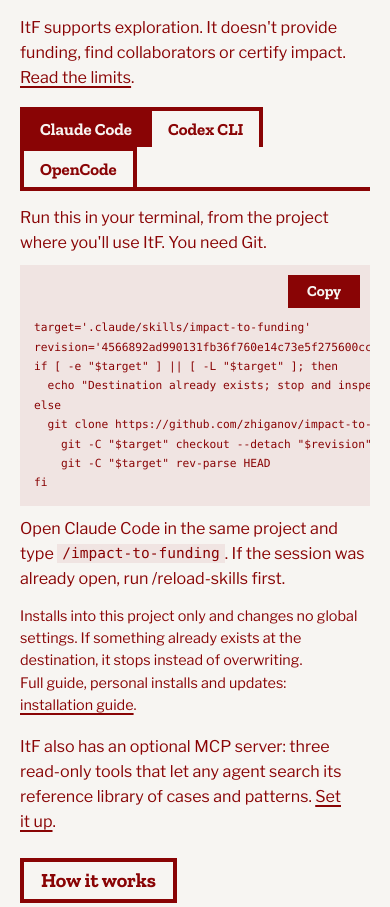
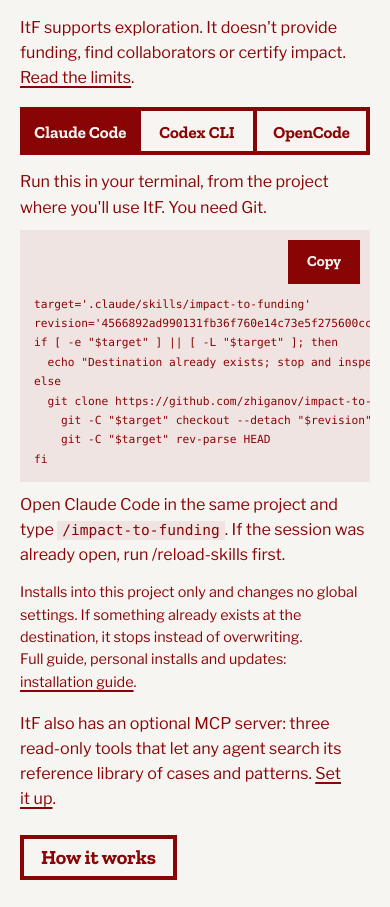
Before and after one commit to zhiganov/itfti-website, an Astro site: page / in a window 390 px wide. Shown: the part 2330-3237 px from the top of the page. Built offline with nearby package versions, Linux system fonts and the light colour scheme; Astro itself is replaced by a stand-in of ours.

Commit message:
Refine mobile installation and copy controls (#31)

```diff
--- a/src/components/CopyBlock.astro
+++ b/src/components/CopyBlock.astro
@@ -9,7 +9,7 @@ const { code, label = "Copy" } = Astro.props;
 </div>
 
 <style>
-  .code { position: relative; background: var(--red-wash); min-width: 0; max-width: 760px; }
+  .code { position: relative; background: var(--red-wash); min-width: 0; min-height: 64px; max-width: 760px; }
   pre {
     margin: 0;
     padding: 18px 92px 18px 20px;
@@ -31,10 +31,11 @@ const { code, label = "Copy" } = Astro.props;
     padding: 9px 14px;
     cursor: pointer;
     min-width: 72px;
+    min-height: 44px;
   }
   .copy:hover { background: var(--red-deep); }
   @media (max-width: 720px) {
-    pre { font-size: 0.78rem; padding: 52px 14px 14px; }
+    pre { font-size: 0.78rem; padding: 64px 14px 14px; }
   }
 </style>
 
--- a/src/components/InstallCommands.astro
+++ b/src/components/InstallCommands.astro
@@ -73,6 +73,7 @@ const hosts = [
     border-bottom: 0;
     margin-right: -4px;
     padding: 10px 16px 9px;
+    min-height: 44px;
     cursor: pointer;
   }
   .tabs button[aria-selected="true"] { background: var(--red); color: var(--paper); }
@@ -105,11 +106,15 @@ const hosts = [
     padding: 9px 14px;
     cursor: pointer;
     min-width: 72px;
+    min-height: 44px;
   }
   .copy:hover { background: var(--red-deep); }
   .fine { font-size: 0.9rem; max-width: 70ch; }
   @media (max-width: 720px) {
-    pre { font-size: 0.78rem; padding: 52px 14px 14px; }
+    .tabs { display: grid; grid-template-columns: repeat(3, minmax(0, 1fr)); }
+    .tabs button { min-width: 0; margin-right: 0; padding-inline: 6px; border-right: 0; }
+    .tabs button:last-child { border-right: 4px solid var(--red); }
+    pre { font-size: 0.78rem; padding: 64px 14px 14px; }
   }
 </style>
 
```
Also changed, not shown: DESIGN.md (+2 -0 lines), docs/reviews/mobile-install/README.md (added), docs/reviews/mobile-install/install-desktop.png (added), docs/reviews/mobile-install/install-mobile.png (added), docs/reviews/mobile-install/json-desktop.png (added), docs/reviews/mobile-install/json-mobile.png (added).
